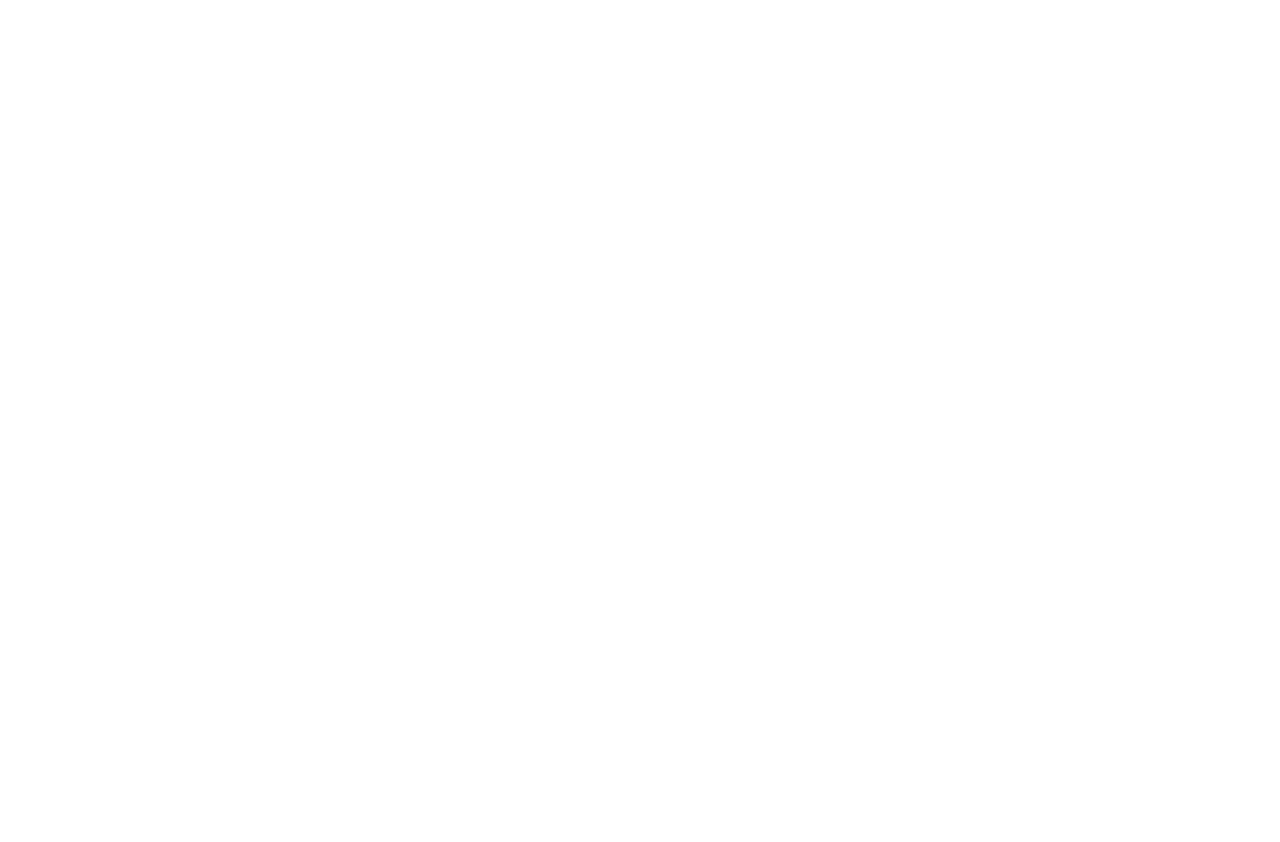
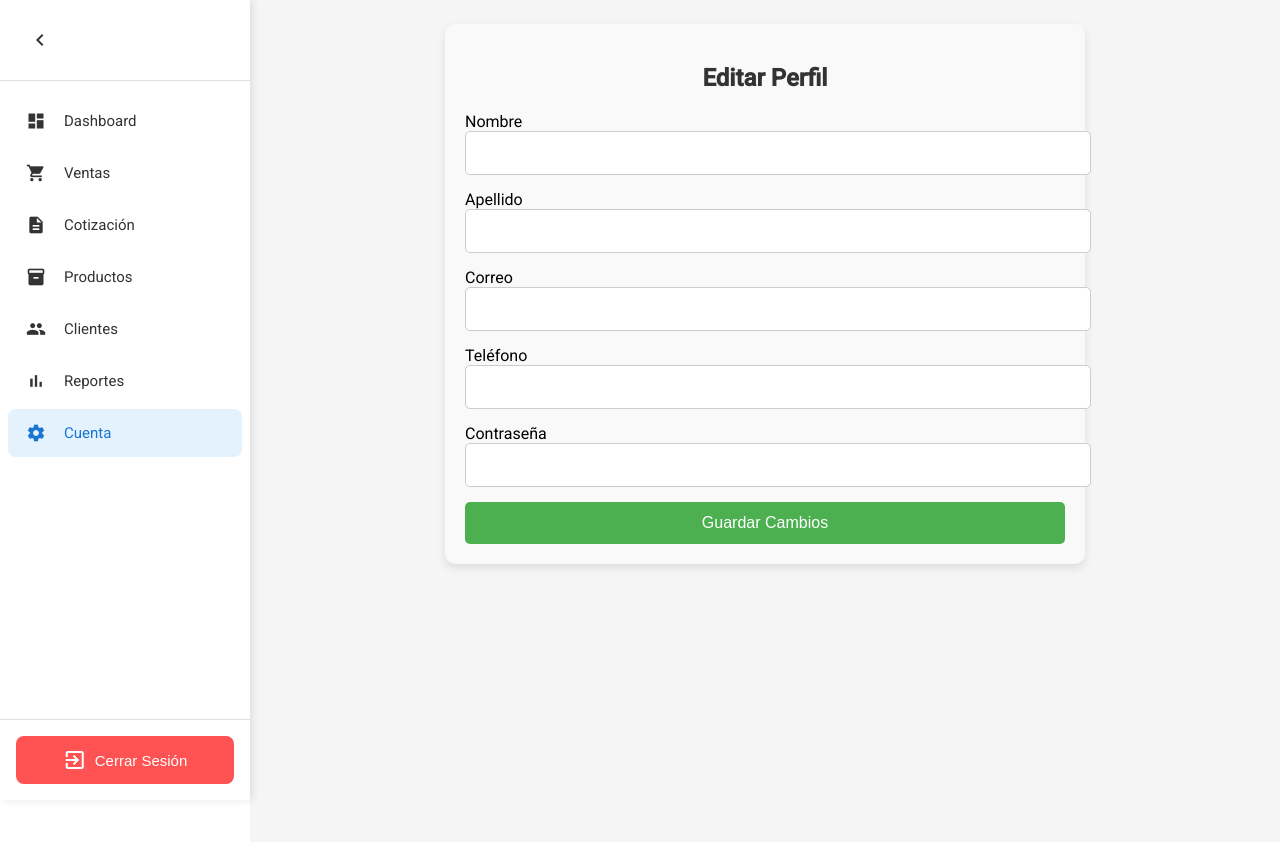
Before and after one commit to Hades0413/BillingSystemFrontend, an Angular app: page /cuenta in a window 1280 px wide. Before the commit this address led to /. Shown: the top 842 px of the page. Before the commit the page ends 800 px from the top, so only its background shows below. Built offline with nearby package versions, Linux system fonts and the light colour scheme; sample sign-in values are in the browser's storage.

Commit message:
Agregar componente Cuenta con su servicio, plantilla y estilos, y configurar rutas para la gestión de usuarios.

```diff
--- a/src/app/app.routes.ts
+++ b/src/app/app.routes.ts
@@ -8,6 +8,7 @@ import { DashboardRegisterComponent } from './features/register/register.compone
 import { DashboardVentas } from './features/ventas/ventas.component';
 import { CotizacionRegisterComponent } from './cotizacion/cotizacion-register.component';
 import { RegisterVentaComponent } from './venta/register-venta.component';
+import { CuentaComponent } from './cuenta/cuenta.component';
 
 export const routes: Routes = [
   { path: '', redirectTo: 'login', pathMatch: 'full' },
@@ -22,7 +23,8 @@ export const routes: Routes = [
       { path: 'productos', component: DashboardPrducto },
       { path: 'ventas', component: DashboardVentas },
       { path: 'crear-cotizacion', component: CotizacionRegisterComponent },
-      { path: 'crear-venta', component: RegisterVentaComponent } /*
+      { path: 'crear-venta', component: RegisterVentaComponent },
+      { path: 'cuenta', component: CuentaComponent }  /*
       { path: 'ventas', component: VentasComponent },*/,
     ],
   },
--- a/src/app/cuenta/cuenta.component.css
+++ b/src/app/cuenta/cuenta.component.css
@@ -0,0 +1,88 @@
+.cuenta-container {
+  max-width: 600px;
+  margin: 0 auto;
+  padding: 20px;
+  background-color: #f9f9f9;
+  border-radius: 10px;
+  box-shadow: 0 4px 8px rgba(0, 0, 0, 0.1);
+}
+
+h2 {
+  text-align: center;
+  font-size: 24px;
+  color: #333;
+  margin-bottom: 20px;
+}
+
+form {
+  display: flex;
+  flex-direction: column;
+}
+
+form div {
+  margin-bottom: 15px;
+}
+
+input {
+  padding: 12px;
+  border: 1px solid #ccc;
+  border-radius: 5px;
+  width: 100%;
+  font-size: 16px;
+}
+
+button {
+  padding: 12px;
+  background-color: #4caf50;
+  color: white;
+  border: none;
+  border-radius: 5px;
+  cursor: pointer;
+  font-size: 16px;
+  transition: background-color 0.3s ease;
+}
+
+button:hover {
+  background-color: #45a049;
+}
+
+.error-message {
+  color: red;
+  text-align: center;
+  font-size: 14px;
+  margin-top: 15px;
+}
+
+@media (max-width: 768px) {
+  .cuenta-container {
+    padding: 15px;
+  }
+
+  h2 {
+    font-size: 20px;
+  }
+
+  input,
+  button {
+    font-size: 14px;
+  }
+
+  button {
+    padding: 10px;
+  }
+}
+
+@media (max-width: 480px) {
+  .cuenta-container {
+    max-width: 90%;
+  }
+
+  h2 {
+    font-size: 18px;
+  }
+
+  input,
+  button {
+    font-size: 16px;
+  }
+}
--- a/src/app/cuenta/cuenta.component.html
+++ b/src/app/cuenta/cuenta.component.html
@@ -1 +1,67 @@
-<p>cuenta works!</p>
+<div class="cuenta-container">
+  <h2>Editar Perfil</h2>
+
+  <form (ngSubmit)="saveChanges()">
+    <div class="form-group">
+      <label for="nombre">Nombre</label>
+      <input
+        type="text"
+        id="nombre"
+        [(ngModel)]="user.usuarioNombres"
+        name="UsuarioNombres"
+        class="form-control"
+        required
+      />
+    </div>
+
+    <div class="form-group">
+      <label for="apellido">Apellido</label>
+      <input
+        type="text"
+        id="apellido"
+        [(ngModel)]="user.usuarioApellidos"
+        name="UsuarioApellidos"
+        class="form-control"
+        required
+      />
+    </div>
+
+    <div class="form-group">
+      <label for="correo">Correo</label>
+      <input
+        type="email"
+        id="correo"
+        [(ngModel)]="user.usuarioCorreo"
+        name="UsuarioCorreo"
+        class="form-control"
+        required
+      />
+    </div>
+
+    <div class="form-group">
+      <label for="telefono">Teléfono</label>
+      <input
+        type="text"
+        id="telefono"
+        [(ngModel)]="user.usuarioTelefono"
+        name="UsuarioTelefono"
+        class="form-control"
+      />
+    </div>
+
+    <div class="form-group">
+      <label for="contrasena">Contraseña</label>
+      <input
+        type="password"
+        id="contrasena"
+        [(ngModel)]="user.usuarioContrasena"
+        name="UsuarioContrasena"
+        class="form-control"
+      />
+    </div>
+
+    <button type="submit" class="btn btn-primary">Guardar Cambios</button>
+  </form>
+
+  <p *ngIf="errorMessage" class="error-message">{{ errorMessage }}</p>
+</div>
--- a/src/app/cuenta/cuenta.component.ts
+++ b/src/app/cuenta/cuenta.component.ts
@@ -1,11 +1,111 @@
-import { Component } from '@angular/core';
+import { Component, OnInit } from '@angular/core';
+import { Router } from '@angular/router';
+import { AuthService } from '../auth/auth.service';
+import { CuentaService } from './cuenta.service';
+import { User } from '../shared/user.model';
+import { CommonModule } from '@angular/common';
+import { MatTableModule } from '@angular/material/table';
+import { MatSortModule } from '@angular/material/sort';
+import { MatPaginatorModule } from '@angular/material/paginator';
+import { MatCheckboxModule } from '@angular/material/checkbox';
+import { MatProgressBarModule } from '@angular/material/progress-bar';
+import { MatCardModule } from '@angular/material/card';
+import { MatInputModule } from '@angular/material/input';
+import { MatButtonModule } from '@angular/material/button';
+import { MatIconModule } from '@angular/material/icon';
+import { FormsModule } from '@angular/forms';
+import { MatDialogModule } from '@angular/material/dialog';
+import { MatFormFieldModule } from '@angular/material/form-field';
+import { MatSelectModule } from '@angular/material/select';
+import { MatGridListModule } from '@angular/material/grid-list';
+import { MatMenuModule } from '@angular/material/menu';
+import { MatListModule } from '@angular/material/list';
+import Swal from 'sweetalert2';
 
 @Component({
   selector: 'app-cuenta',
-  imports: [],
   templateUrl: './cuenta.component.html',
-  styleUrl: './cuenta.component.css'
+  styleUrls: ['./cuenta.component.css'],
+  standalone: true,
+  imports: [
+    CommonModule,
+    MatTableModule,
+    MatSortModule,
+    MatPaginatorModule,
+    MatCheckboxModule,
+    MatProgressBarModule,
+    MatCardModule,
+    MatInputModule,
+    MatButtonModule,
+    MatIconModule,
+    FormsModule,
+    MatDialogModule,
+    MatFormFieldModule,
+    MatSelectModule,
+    MatGridListModule,
+    MatMenuModule,
+    MatListModule,
+  ],
 })
-export class CuentaComponent {
+export class CuentaComponent implements OnInit {
+  usuarioId: number | null = null;
+  user: any = {
+    usuarioId: 0,
+    usuarioCorreo: '',
+    usuarioContrasena: '',
+    usuarioTelefono: '',
+    usuarioNombres: '',
+    usuarioApellidos: '',
+    usuarioFechaUltimaActualizacion: new Date(),
+  };
+  errorMessage: string = '';
 
+  constructor(
+    private cuentaService: CuentaService,
+    private authService: AuthService,
+    private router: Router
+  ) {}
+
+  ngOnInit(): void {
+    const token = this.authService.getToken();
+    if (!token) {
+      this.router.navigate(['/login']);
+      return;
+    }
+
+    this.usuarioId = +localStorage.getItem('UsuarioId')!;
+
+    if (this.usuarioId) {
+      this.cuentaService.getUsuarioId(this.usuarioId).subscribe(
+        (response) => {
+          this.user = response.data;
+        },
+        (error) => {
+          this.errorMessage = 'Error al cargar los detalles del usuario.';
+        }
+      );
+    }
+  }
+
+  saveChanges(): void {
+    if (this.usuarioId) {
+      this.cuentaService.updateUser(this.usuarioId, this.user).subscribe(
+        (response) => {
+          Swal.fire({
+            icon: 'success',
+            title: '¡Éxito!',
+            text: 'Usuario actualizado exitosamente.',
+          });
+        },
+        (error) => {
+          this.errorMessage = 'Error al actualizar el usuario.';
+          Swal.fire({
+            icon: 'error',
+            title: '¡Error!',
+            text: this.errorMessage,
+          });
+        }
+      );
+    }
+  }
 }
--- /dev/null
+++ b/src/app/cuenta/cuenta.service.ts
@@ -0,0 +1,46 @@
+import { Injectable } from '@angular/core';
+import { HttpClient, HttpHeaders } from '@angular/common/http';
+import { map, Observable } from 'rxjs';
+import { environment } from '../../environments/environment';
+import { User } from '../shared/user.model';
+
+@Injectable({
+  providedIn: 'root',
+})
+export class CuentaService {
+  private userApiUrl = environment.userApiUrl;
+
+  constructor(private http: HttpClient) {}
+
+  getUsuarioDetails(usuarioId: number): Observable<User> {
+    const token = localStorage.getItem('token');
+    if (!token) {
+      throw new Error('No se encontró el token de autenticación.');
+    }
+
+    const headers = new HttpHeaders().set('Authorization', `Bearer ${token}`);
+    return this.http
+      .get<any>(`${this.userApiUrl}/editar/${usuarioId}`, { headers })
+      .pipe(map((response) => response.data));
+  }
+
+  updateUser(usuarioId: number, user: User): Observable<any> {
+    const token = localStorage.getItem('token');
+    if (!token) {
+      throw new Error('No se encontró el token de autenticación.');
+    }
+
+    const headers = new HttpHeaders().set('Authorization', `Bearer ${token}`);
+    return this.http.put<any>(`${this.userApiUrl}/editar/${usuarioId}`, user, { headers });
+  }
+
+  getUsuarioId(usuarioId: number): Observable<any> {
+    const token = localStorage.getItem('token');
+    if (!token) {
+      throw new Error('No se encontró el token de autenticación.');
+    }
+
+    const headers = new HttpHeaders().set('Authorization', `Bearer ${token}`);
+    return this.http.get(`${this.userApiUrl}/listar/${usuarioId}`, { headers });
+  }
+}
--- a/src/app/sidebar/sidebar.component.html
+++ b/src/app/sidebar/sidebar.component.html
@@ -1,13 +1,25 @@
-<div class="mobile-overlay" [class.active]="!isSidebarClosed" (click)="toggleSidebar()"></div>
+<div
+  class="mobile-overlay"
+  [class.active]="!isSidebarClosed"
+  (click)="toggleSidebar()"
+></div>
 
-<button *ngIf="isSidebarClosed" class="sidebar-toggle-mobile" (click)="toggleSidebar()">
+<button
+  *ngIf="isSidebarClosed"
+  class="sidebar-toggle-mobile"
+  (click)="toggleSidebar()"
+>
   <mat-icon>menu</mat-icon>
 </button>
 
-<nav class="sidebar" [class.sidebar-closed]="isSidebarClosed" [class.sidebar-open]="!isSidebarClosed">
+<nav
+  class="sidebar"
+  [class.sidebar-closed]="isSidebarClosed"
+  [class.sidebar-open]="!isSidebarClosed"
+>
   <div class="sidebar-header">
     <button class="sidebar-toggle" (click)="toggleSidebar()">
-            <mat-icon>{{ isSidebarClosed ? 'menu' : 'chevron_left' }}</mat-icon>
+      <mat-icon>{{ isSidebarClosed ? "menu" : "chevron_left" }}</mat-icon>
     </button>
   </div>
 
@@ -42,9 +54,9 @@
       <span class="sidebar-text">Reportes</span>
     </a>
 
-        <a class="sidebar-item" routerLink="/configuracion" routerLinkActive="active">
+    <a class="sidebar-item" routerLink="/cuenta" routerLinkActive="active">
       <mat-icon class="sidebar-icon">settings</mat-icon>
-            <span class="sidebar-text">Configuración</span>
+      <span class="sidebar-text">Cuenta</span>
     </a>
   </div>
 
```
Also changed, not shown: 1 other file (tests, documents, lock files or other folders). Lines whose indentation alone changed are shown as unchanged.
